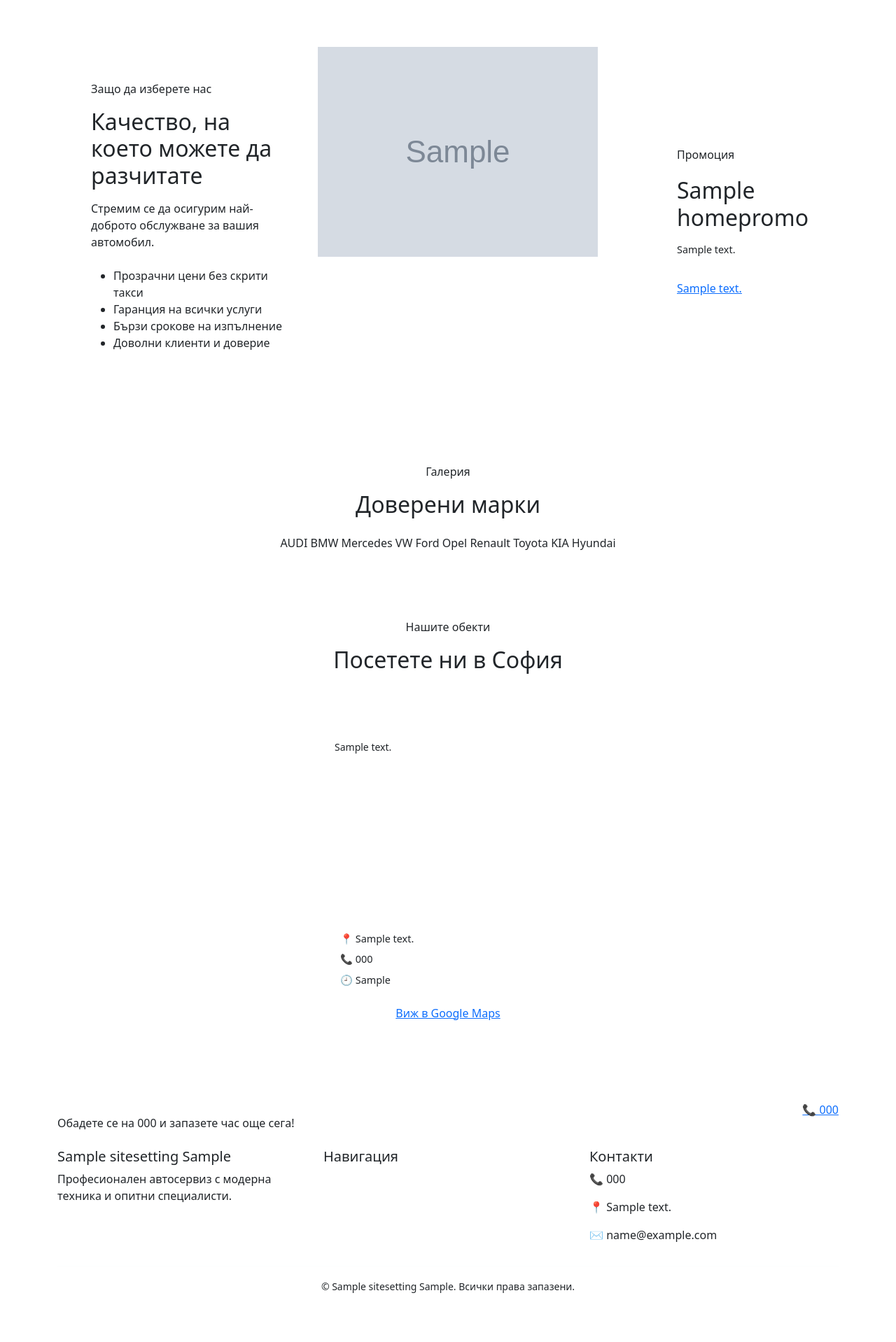
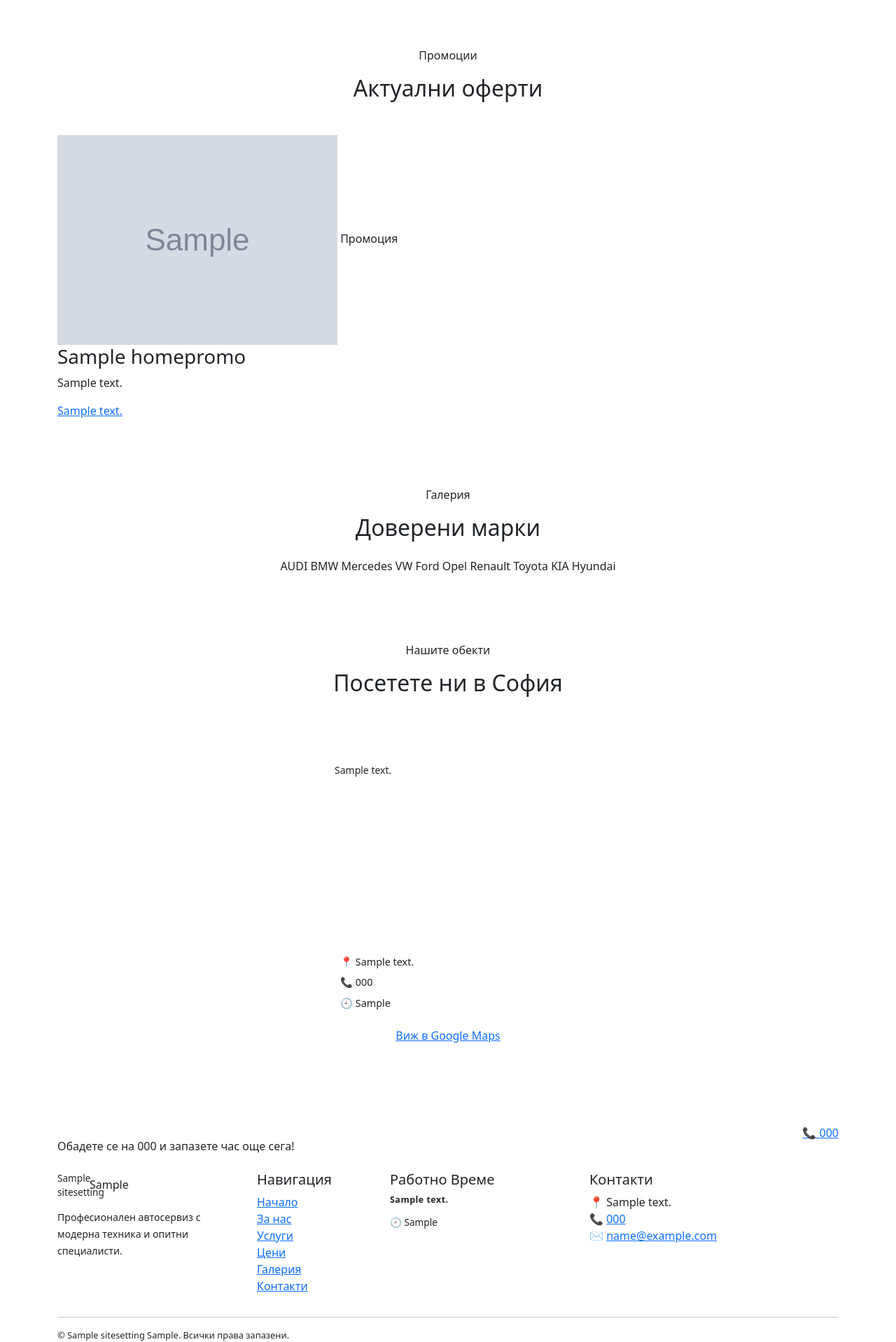
Before and after one commit to Dimitar-Stoykov/EIS-auto, a Django app: page / in a window 1280 px wide. Shown: the part 1160-3078 px from the top of the page at 70% size. Before the commit the page ends 3008 px from the top, so only its background shows below. Run offline with Django 5.2, Linux system fonts and the light colour scheme; tables that the repository leaves empty hold one stand-in row (values such as "Sample post"); grey boxes marked "Sample" are stand-in pictures.

Commit message:
home page and models

```diff
--- a/eis_project/eisauto/models.py
+++ b/eis_project/eisauto/models.py
@@ -135,6 +135,11 @@ class Location(models.Model):
     name = models.CharField(max_length=120)
     address = models.CharField(max_length=255)
     phone = models.CharField(max_length=30, blank=True)
+    working_hours_text = models.CharField(
+        max_length=100,
+        blank=True,
+        default="ВСЕКИ ДЕН"
+    )
     working_hours = models.TextField(blank=True)
 
     google_maps_url = models.URLField(
--- a/eis_project/eisauto/views.py
+++ b/eis_project/eisauto/views.py
@@ -31,7 +31,7 @@ class HomeView(TemplateView):
             show_on_homepage=True
         ).order_by("order")
 
-        context["promo"] = HomePromo.objects.filter(is_active=True).first()
+        context["promo"] = HomePromo.objects.filter(is_active=True)
 
         context["testimonials"] = Testimonial.objects.filter(
             is_active=True,
--- a/templates/home.html
+++ b/templates/home.html
@@ -66,7 +66,7 @@
                             <circle cx="12" cy="12" r="10"/>
                             <polyline points="12 6 12 12 16 14"/>
                         </svg>
-                        ВСЕКИ ДЕН
+                        {{ locations.first.working_hours_text }}
                     </div>
                     <div class="badge-hours">{{ locations.first.working_hours }}</div>
                 </div>
@@ -128,55 +128,44 @@
 {% if promo %}
 <section class="py-5 bg-site-dark">
     <div class="container">
-        <div class="promo-section row g-0 align-items-stretch">
 
-            <!-- Why us -->
-            <div class="col-lg-4 p-4 p-lg-5">
-                <p class="section-eyebrow">Защо да изберете нас</p>
-                <h2 class="section-title mt-1">
-                    Качество, на което можете да разчитате
-                </h2>
-                <p class="mt-3" style="color:var(--white-50);">
-                    Стремим се да осигурим най-доброто обслужване за вашия автомобил.
-                </p>
-                <ul class="why-list mt-4">
-                    <li>Прозрачни цени без скрити такси</li>
-                    <li>Гаранция на всички услуги</li>
-                    <li>Бързи срокове на изпълнение</li>
-                    <li>Доволни клиенти и доверие</li>
-                </ul>
+        <div class="text-center mb-5">
+            <p class="section-eyebrow">Промоции</p>
+            <h2 class="section-title">Актуални оферти</h2>
         </div>
 
-            <!-- Promo image -->
-            <div class="col-lg-5">
-                {% if promo.image %}
-                    <img src="{{ promo.image.url }}" class="promo-img" alt="{{ promo.title }}">
+        <div class="promo-grid">
+            {% for p in promo %}
+            <div class="promo-card {% if forloop.counter == 1 %}promo-card--featured{% endif %}">
+
+                <div class="promo-card__img">
+                    {% if p.image %}
+                        <img src="{{ p.image.url }}" alt="{{ p.title }}">
                     {% endif %}
+                    <span class="promo-card__badge">{{ p.badge_text|default:"Промоция" }}</span>
                 </div>
 
-            <!-- Promo offer -->
-            <div class="col-lg-3 p-4 p-lg-5 promo-offer d-flex flex-column justify-content-center">
-                <p class="section-eyebrow">Промоция</p>
-                <h2 class="section-title mt-1">{{ promo.title }}</h2>
-                <p class="mt-2" style="color:var(--white-50);font-size:.9rem;">
-                    {{ promo.description }}
-                </p>
-                <div class="mt-3">
-                    <a href="{{ promo.button_link }}" class="btn-gold">
-                        {{ promo.button_text }}
+                <div class="promo-card__body">
+                    <h3 class="promo-card__title">{{ p.title }}</h3>
+                    <p class="promo-card__desc">{{ p.description }}</p>
+
+                    <div class="promo-card__footer">
+                        <a href="tel:{{ site.phone }}" class="promo-card__btn">
+                            {{ p.button_text|default:"Запази →" }}
                         </a>
                     </div>
                 </div>
 
             </div>
+            {% endfor %}
+        </div>
+
     </div>
 </section>
 {% endif %}
 
 
-<!-- ======================================================
-     TRUSTED BRANDS
-     ====================================================== -->
+
 <section class="py-5 bg-site-dark">
     <div class="container text-center">
         <p class="section-eyebrow">Галерия</p>
@@ -197,9 +186,6 @@
 </section>
 
 
-<!-- ======================================================
-     LOCATIONS SECTION
-     ====================================================== -->
 <section class="py-5 bg-site-dark">
     <div class="container">
 
--- a/templates/partials/footer.html
+++ b/templates/partials/footer.html
@@ -1,47 +1,83 @@
 <footer>
     <div class="container">
 
-        <div class="row">
+        <div class="row g-4">
 
             <!-- Company -->
-            <div class="col-md-4">
-                <h5 class="footer-title">{{ site.company_name }} {{site.business_type}} </h5>
-                <p>
+            <div class="col-lg-3 col-md-6">
+                <div class="d-flex align-items-center gap-2 mb-3">
+
+
+                    <div class="brand-icon" style="width:38px;height:38px;font-size:.85rem;">{{ site.company_name }}</div>
+
+                    <div class="brand-text-wrap">
+                        <span class="brand-sub">{{ site.business_type }}</span>
+                    </div>
+                </div>
+                <p style="color:var(--white-50);font-size:.88rem;line-height:1.7;">
                     Професионален автосервиз с модерна техника и опитни специалисти.
                 </p>
             </div>
 
             <!-- Navigation -->
-            <div class="col-md-4">
+            <div class="col-lg-2 col-md-6">
                 <h5 class="footer-title">Навигация</h5>
-                <ul class="list-unstyled">
-
-                    <li><a href="/" class="text-white text-decoration-none">Начало</a></li>
-                    <li><a href="/services/" class="text-white text-decoration-none">Услуги</a></li>
-                    <li><a href="/prices/" class="text-white text-decoration-none">Цени</a></li>
-                    <li><a href="/contacts/" class="text-white text-decoration-none">Контакти</a></li>
-
+                <ul class="list-unstyled footer-nav">
+                    <li><a href="/">Начало</a></li>
+                    <li><a href="/about/">За нас</a></li>
+                    <li><a href="/services/">Услуги</a></li>
+                    <li><a href="/prices/">Цени</a></li>
+                    <li><a href="/gallery/">Галерия</a></li>
+                    <li><a href="/contacts/">Контакти</a></li>
                 </ul>
             </div>
 
-            <!-- Contact -->
-            <div class="col-md-4">
+            {% with location=locations.first %}
+
+            <!-- Working Hours -->
+            <div class="col-lg-3 col-md-6">
+                <h5 class="footer-title">Работно Време</h5>
+                <p style="color:var(--gold);font-size:.78rem;font-weight:600;letter-spacing:.5px;margin-bottom:10px;">
+                    {{ location.working_hours_text }}
+                </p>
+                <p style="color:var(--white-50);font-size:.85rem;line-height:1.8;">
+                    🕘 {{ location.working_hours|linebreaksbr }}
+                </p>
+            </div>
+
+            <!-- Contacts -->
+            <div class="col-lg-4 col-md-6">
                 <h5 class="footer-title">Контакти</h5>
 
-                <p>📞 {{ site.phone }}</p>
-                <p>📍 {{ site.address }}</p>
-                <p>✉ {{ site.email }}</p>
+                <ul class="list-unstyled footer-contact">
+                    <li>
+                        <span class="footer-contact__icon">📍</span>
+                        <span>{{ location.address }}</span>
+                    </li>
+                    <li>
+                        <span class="footer-contact__icon">📞</span>
+                        <a href="tel:{{ location.phone }}">{{ location.phone }}</a>
+                    </li>
+                    {% if site.email %}
+                        <li>
+                            <span class="footer-contact__icon">✉</span>
+                            <a href="mailto:{{ site.email }}">{{ site.email }}</a>
+                        </li>
+                    {% endif %}
+                </ul>
 
             </div>
 
+            {% endwith %}
+
         </div>
 
-        <hr class="border-light">
+        <hr class="footer-divider">
 
-        <div class="text-center">
-            <small>
-                © {{ site.company_name }} {{ site.business_type }}. Всички права запазени.
-            </small>
+        <div class="d-flex flex-column flex-md-row justify-content-between align-items-center gap-2"
+             style="color:var(--white-50);font-size:.8rem;">
+            <span>© {{ site.company_name }} {{ site.business_type }}. Всички права запазени.</span>
+            <span style="color:rgba(255,255,255,.25);">София, България</span>
         </div>
 
     </div>
```
Also changed, not shown: eis_project/eisauto/migrations/0008_location_working_hours_text.py (added), mediafiles/home/promo/diagnostika.jfif (added), mediafiles/home/promo/hero1.jfif (added), mediafiles/home/promo/hero1.jpg (added). Lines whose indentation alone changed are shown as unchanged.
